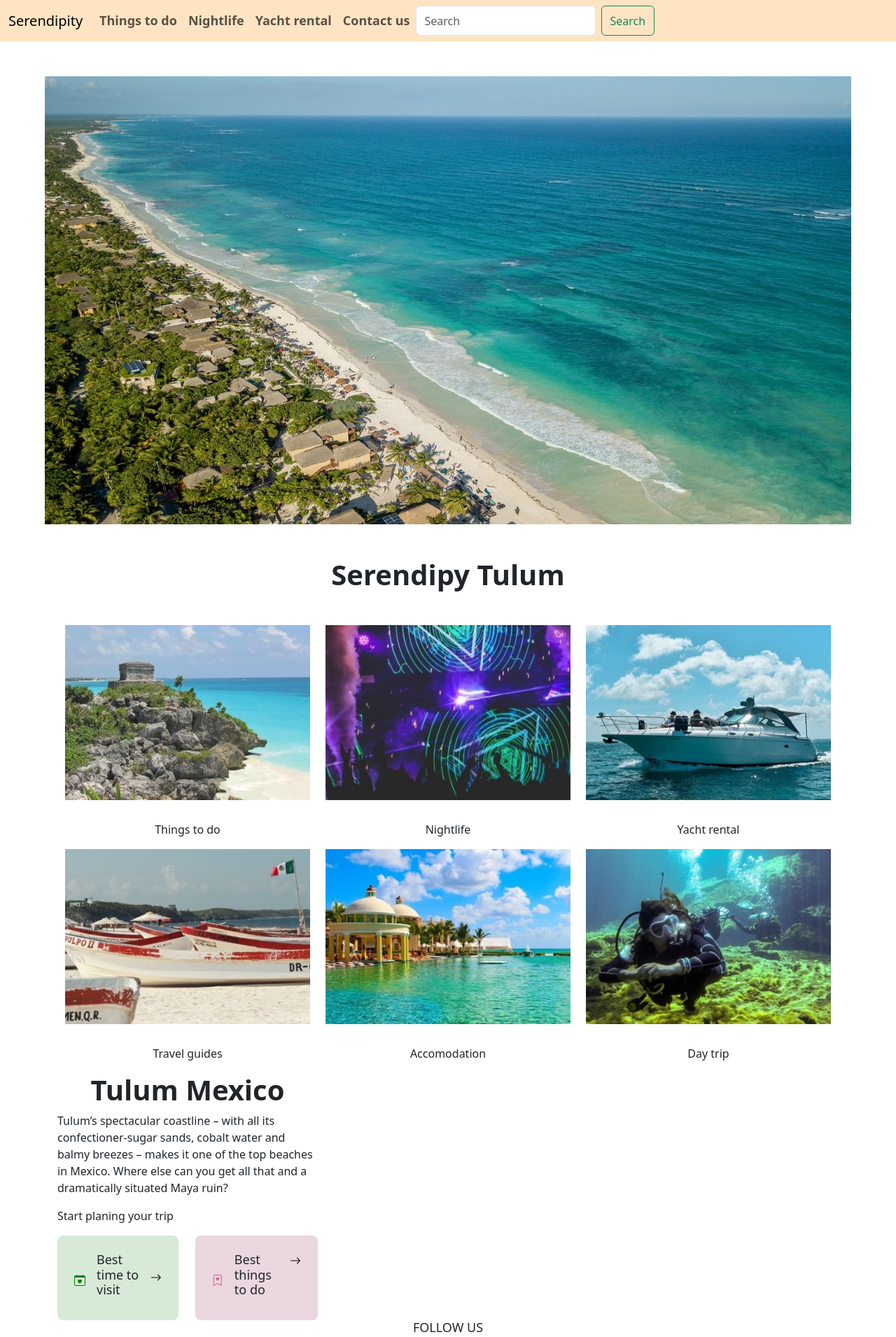
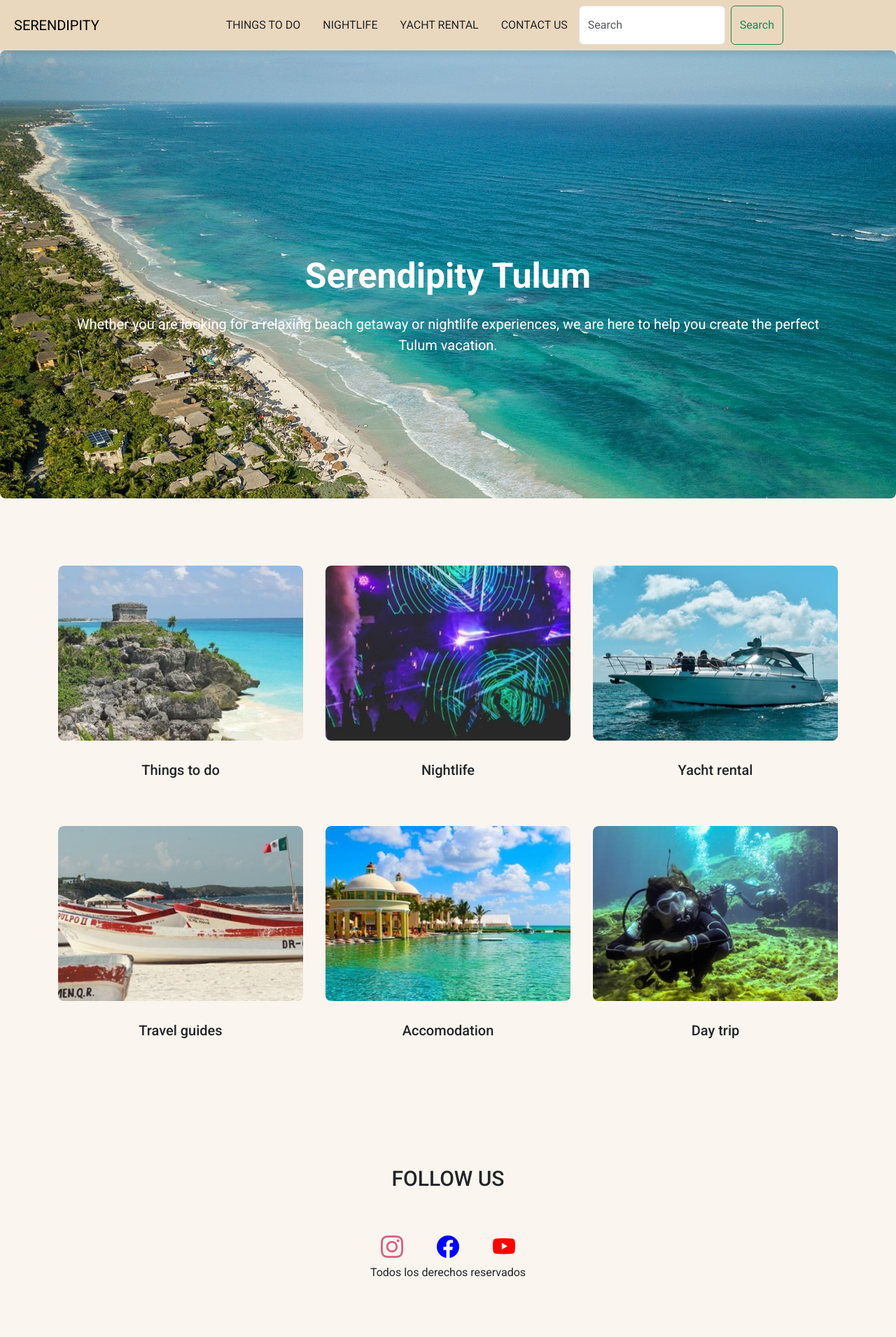
Before and after one commit to florenciacu/Desarrollo-web, a plain HTML site: page index.html in a window 1280 px wide. Shown: the top 1910 px of the page at 70% size. After the commit the page ends 1846 px from the top, so only its background shows below. Drawn offline with nearby package versions, Linux system fonts and the light colour scheme.

Commit message:
home listo y responsive

```diff
--- a/css/styles.css
+++ b/css/styles.css
@@ -1,101 +1,130 @@
 *{
-    margin: 0;
-    padding: 0;
+    margin:0;
+    padding:0;
 }
 
-header {
-    background-color: bisque;
-}
 a {
     text-decoration: none;
     color: inherit;
 }
+h1{
+    text-align: center;
+    font-size: 50px;
+    font-weight: bold;
+}
+h2{
+    font-size: 35px;
+    font: weight 600px;;
+    text-align: center;
+}
+h3{
+    font-size: 30px;
+}
+h4{
+    font-size: 24px;
+    font-weight:300;
+}
+img{
+    max-width: 100%;
+}
+
+body {
+    margin: 0;
+    line-height: inherit;
+    font-family: 'Roboto', sans-serif;
+    background-color: rgb(250, 245, 238);
+}
+nav{
+    background-color:rgb(234, 216, 190);
+}
+
 .flex {
     display: flex;
 }
-
-img {
-    max-width: 100%;
+.navbar{
+    box-shadow: 0 3px 9px 3px rgba(0, 0, 0, 0.1);
 }
-.nav-link {
-    font-size: 18px;
-    font-weight: bold;
+.nav-link:hover{
+    color: rgb(103, 102, 102) !important;
 }
 
-.portada{
-    width: 90%;
+.nav-link {
+    font-size: 16px;
 }
 
-.portada img {
-    height: 45vh;
+#portada{
+    background: url(../img/portada.jpg) top/cover no-repeat;
+    height: 80vh;
     width: 100%;
-    margin: 50px auto 0;
-    justify-content: center;
+    border-radius: 8px;
+    padding-top: 104px;
 }
+#portada p{
+    font-size: 20px;
+
+}
+
 @media (min-width:520px) {
-    .portada img {
+    #portada {
         height: 50vh;
     }
 }
 @media (min-width:768px) {
-    .portada img {
+    #portada {
         height: 70vh;
     }
 }
 @media (min-width:1024px) {
-    .portada img {
+    #portada {
         height: 80vh;
     }
 }
-h1{
-    text-align: center;
-    font-weight: 45px;
-    font-weight: bold;
-}
-h2{
-    font-size: 35px;
-    font-weight: bolder;
-}
-h3{
-    font-size: 18px;
-}
-.container {
+
+#collection .container {
     display: flex;
     flex-direction: row;
     flex-wrap: wrap;
     align-items: center;
     justify-content: center;
-    margin: auto;
 }
 .container .box{
     box-sizing: border-box;
     display: inline-block;
     margin: auto;
     position: relative;
+    border-radius: 8px;
 }
 
 .container .box .imgbox{
     position: relative;
     overflow: hidden;
+    border-radius: 8px;
 }
 .container .box .imgbox img{
     height: 250px;
     width: 350px;
     max-width: 100%;
-    transition: transform 3s;
+    transition: transform 2s;
+    border-radius: 8px;
 }
-.imgbox p{
+.imgbox h3{
 text-align: center;
 margin-top: 30px;
+justify-content: center;
+border-radius: 8px;
+font-size: 20px;
+padding-bottom: 30px;
 }
 .container .box:hover .imgbox img{
     transform: scale(1.2);
+    border-radius: 8px;
 }
 @media (min-width:768px){
     .container{
         display: grid;
         grid-template-columns: repeat(2, 1fr);
         justify-items: center;
+        gap: 30px;
     }
 }
 
@@ -127,7 +156,6 @@ margin-top: 30px;
 }
 
 .container1 p {
-
     text-align: center;
     margin: 30px;
 
@@ -135,11 +163,16 @@ margin-top: 30px;
 .bg-red-100{
     opacity: 1;
     background-color: rgb(234, 215, 223);
-
+    padding: 10px;
+    margin-left: 30px;
+    margin-top: 40px;
 }
 .bg-green-100{
     opacity: 1;
     background-color: rgb(215, 234, 215);
+    padding: 10px;
+    margin-left: 30px;
+    margin-top: 40px;
 }
 .rounded-md {
     border-radius: 8px;
@@ -148,36 +181,43 @@ margin-top: 30px;
     align-items: center;
 }
 
-body {
-    margin: 0;
-    line-height: inherit;
-}
 html{
     font-size: 16px;
     font-weight: 300;
     line-height: 1.5;
 }
-.bi-bookmark-heart {
-    color: rgb(216, 98, 137);
-    width: 1rem;
-    height: 1rem;
-    flex-shrink: 0;
-    text-align: center;
+
+.contenedor {
+    display:flex;
+    margin-left: 40%;
+    padding-left: 40%;
+    gap: 50px;
+    height: 200px;
+    }
+
+.parrafo{
+    margin-left: 30px;
+padding: 10px;
+justify-content:center;
+}
+.col{
+    display: flex;
+    flex-direction: column;
     align-items: center;
+    justify-content: center;
+    gap: 20px;
+}
+@media (min-width:768px){
+    .container-cards{
+        display: grid;
+        grid-template-columns: repeat(2, 1fr);
+        justify-items: center;
+        gap: 30px;
+    }
 }
 
-.bi-arrow-right {
-    color: black;
-    width: 1rem;
-    height: 1rem;
-    flex-shrink: 0;
-    align-items: center;
+@media (min-width:992px){
+    .container-cards{
+        grid-template-columns: repeat(3, 1fr);
+    }
 }
-.bi-calendar-heart{
-    color: green;
-    width: 1rem;
-    height: 1rem;
-    flex-shrink: 0;
-    text-align: center;
-    align-items: center;
-}
--- a/index.html
+++ b/index.html
@@ -16,32 +16,30 @@
     <link rel="stylesheet" href="css/styles.css">
     <link rel="preconnect" href="https://fonts.googleapis.com">
 <link rel="preconnect" href="https://fonts.gstatic.com" crossorigin>
-    <link href="https://fonts.googleapis.com/css2?family=Poppins:wght@100;300;400;600;700&display=swap" rel="stylesheet">
+<link href="https://fonts.googleapis.com/css2?family=Roboto:ital,wght@0,100;0,300;0,400;0,500;0,700;0,900;1,100;1,300;1,400;1,500;1,700&display=swap" rel="stylesheet">
 
     <title> Serendipy Tulum</title>
 </head>
-
 <body>
-<header>
     <nav class="navbar navbar-expand-lg">
         <div class="container-fluid">
-            <a class="navbar-brand" href="index.html">Serendipity</a>
+            <a class="navbar-brand text-uppercase ms-2" href="index.html">Serendipity</a>
             <button class="navbar-toggler" type="button" data-bs-toggle="collapse" data-bs-target="#navbarSupportedContent" aria-controls="navbarSupportedContent" aria-expanded="false" aria-label="Toggle navigation">
             <span class="navbar-toggler-icon"></span>
             </button>
             <div class="collapse navbar-collapse" id="navbarSupportedContent">
-            <ul class="navbar-nav me-auto mb-2 mb-lg-0">
-            <li class="nav-item">
-                <a class="nav-link" href="../2pre-entrega/pages/thingsto-do.html">Things to do</a>
+            <ul class="navbar-nav mx-auto mb-2 mb-lg-0">
+            <li class="nav-item px-2 py-2">
+                <a class="nav-link text-uppercase text-dark" href="../2pre-entrega/pages/thingsto-do.html">Things to do</a>
             </li>
-            <li class="nav-item">
-                <a class="nav-link" aria-current="page" href="../2pre-entrega/pages/nightlife.html">Nightlife</a>
+            <li class="nav-item px-2 py-2">
+                <a class="nav-link text-uppercase text-dark" aria-current="page" href="../2pre-entrega/pages/nightlife.html">Nightlife</a>
             </li>
-            <li class="nav-item">
-                <a class="nav-link" aria-current="page" href="../2pre-entrega/pages/yacht-rental.html">Yacht rental</a>
+            <li class="nav-item px-2 py-2">
+                <a class="nav-link text-uppercase text-dark" aria-current="page" href="../2pre-entrega/pages/yacht-rental.html">Yacht rental</a>
             </li>
-            <li class="nav-item">
-                <a class="nav-link" aria-current="page" href="../2pre-entrega/pages/contact-us.html">Contact us</a>
+            <li class="nav-item px-2 py-2">
+                <a class="nav-link text-uppercase text-dark" aria-current="page" href="../2pre-entrega/pages/contact-us.html">Contact us</a>
             </li>
             <form class="d-flex" role="search">
                 <input class="form-control me-2" type="search" placeholder="Search" aria-label="Search">
@@ -50,18 +48,26 @@
         </div>
         </div>
     </nav>
+
+
+    <header id="portada">
+        <div class="container h-100 d-flex align-items-center justify-content-center">
+            <div class="text-center">
+                <h1 class="text-capitalize text-white py-2"> Serendipity Tulum
+                </h1>
+                <p class="text-white py-2">
+                Whether you are looking for a relaxing beach getaway or nightlife experiences, we are here to help you create the perfect Tulum vacation.
+                </p>
+            </div>
+        </div>
     </header>
 
-    <div class="portada mx-auto">
-        <img src="img/portada.jpg" alt="picture of the beach">
-        <h1 class="my-5">Serendipy Tulum</h1>
-    </div>
-
+    <section id="collection" class="py-5 my-5">
         <div class="container">
             <div class="box">
                 <div class="imgbox">
                     <img src="img/thingstodo.jpg" alt="things to do">
-            <p>Things to do</p>
+                    <h3>Things to do</h3>
                 </div>
                 <div class="details">
 
@@ -70,86 +76,39 @@
             <div class="box">
                 <div class="imgbox">
                     <img src="img/nightlife.jpg" alt="Nightlife">
-            <p>Nightlife</p>
+                    <h3>Nightlife</h3>
                 </div>
             </div>
             <div class="box">
                 <div class="imgbox">
                     <img src="img/yachtrental.jpg" alt="yacht rental">
-            <p>Yacht rental</p>
+                    <h3>Yacht rental</h3>
                 </div>
             </div>
             <div class="box">
                 <div class="imgbox">
                     <img src="img/travelguides.jpg" alt="Travel guides">
-            <p>Travel guides</p>
+                    <h3>Travel guides</h3>
                 </div>
             </div>
             <div class="box">
                 <div class="imgbox">
                     <img src="img/accommodation.jpg" alt="Accomodation">
-            <p>Accomodation</p>
+                    <h3>Accomodation</h3>
                 </div>
             </div>
             <div class="box">
                 <div class="imgbox">
                     <img src="img/daytrip.jpg" alt="day trip">
-            <p>Day trip</p>
-        </div>
-    </div>
-    </div>
-    <section class="container">
-        <div class="flex-col flex lg:flex-row">
-            <div class="lg:flex gap-12">
-                <div class="lg:w-3/4">
-        <h1 class="text-3x1 lg:text-6xl text-blue font-semibold contents">
-            <span>
-                Tulum Mexico
-            </span>
-        </h1>
-        <div class="text-xl whitespace-nowrap inline">
-        </div>
-        <p class="mt-6 leading-loose text-black-400 text-sm lg:text-lg">
-            Tulum’s spectacular coastline – with all its confectioner-sugar sands, cobalt water and balmy breezes – makes it one of the top beaches in Mexico. Where else can you get all that and a dramatically situated Maya ruin?
-        </p>
-        <div class="lg:block hidden mt-12">
-            <div class="flex-none">
-                <div class="ml-auto mt-8 lg:mt-0">
-                    <p class="text-sm uppercase tracking-wide lg:text-center font-semibold">
-                        Start planing your trip
-                    </p>
-                    <div class="flex gap-4 lg:gap-8 mt-6">
-                        <a href="../2pre-entrega/pages/thingsto-do.html" class="underline-none rounded-md flex items-center bg-green-100">
-                            <article class="p-4 flex justify-between items-center lg:flex-col lg:items-start lg:w-56 lg:h-56 lg:p-5">
-                                <i class="bi-calendar-heart"></i>
-                                <div class="flex justify-between items-center lg:flex-wrap lg:items-end">
-                                    <h3 class="flex-1 px-3 text-sm font-sans font-semibold capitalize lg:px-0 lg:text-xl lg:font-display lg:mr-4">Best time to visit</h3>
-                                    <span>
-                                        <i class="bi-arrow-right"></i>
-                                    </span>
-                                </div>
-                            </article>
-                        </a>
-                        <a href="/pages/thingsto-do.html" class="underline-none rounded-md flex items-center bg-red-100">
-                            <article class="p-4 flex justify-between items-center lg:flex-col  lg:items-start lg:w-56 lg:h-56 lg:p-5">
-                                <i class="bi-bookmark-heart"></i>
-                                  <div class="flex justify-between items-end lg:flex-wrap lg:items-end">
-                                    <h3 class="flex-1 px-3 text-sm font-sans font-semibold capitalize lg:px-0 lg:text-xl lg:font-display lg:mr-4">Best things to do</h3>
-                                    <span>
-                                        <i class="bi-arrow-right"></i>
-                                    </span>
-                                  </div>
-                            </article>
-                        </a>
-                    </div>
-                </div>
+                    <h3>Day trip</h3>
                 </div>
             </div>
             </div>
     </section>
 
+
                 <footer>
-            <h3 class="d-flex justify-content-center"> FOLLOW US</h3>
+                        <h3 class="d-flex justify-content-center p-5"> FOLLOW US</h3>
 
                         <div class="network d-flex justify-content-center">
                             <a href="https://www.instagram.com/?hl=en" target="_blank" class="me-5">
@@ -164,11 +123,11 @@
                         </div>
                         <section>
                     <div>
-            <p class="rem">Todos los derechos reservados</p>
+                        <p class="rem text-center">Todos los derechos reservados</p>
                     </div>
                 </footer>
             </div>
-</section>
+
     <script src="https://cdn.jsdelivr.net/npm/bootstrap@5.3.1/dist/js/bootstrap.bundle.min.js" integrity="sha384-HwwvtgBNo3bZJJLYd8oVXjrBZt8cqVSpeBNS5n7C8IVInixGAoxmnlMuBnhbgrkm" crossorigin="anonymous"></script>
 
 </body>
```
Also changed, not shown: img/about.jpg (added), img/about1.jpg (added), img/blog1.jpg (added), img/blog2.jpg (added), img/blog3.jpeg (added), img/blog4.jpg (added), img/blog5.jpg (added), img/blogresto.webp (added), img/cenote.jpg (added), img/chiquitadelasruinas.jpg (added), img/ruinas2.jpg (added). Lines whose indentation alone changed are shown as unchanged.
